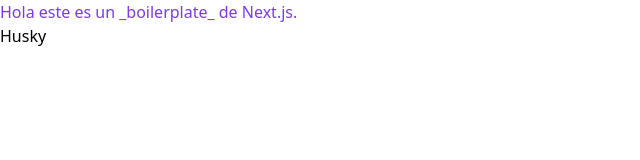
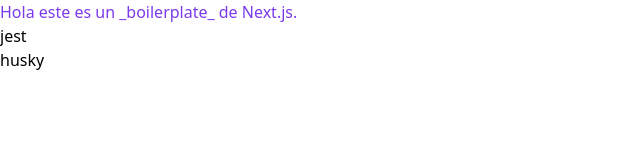
Before and after one commit to enBonnet/nextjs-ts-base, a Next.js app: page / in a window 1280 px wide. Shown: the top 160 px of the page, without its empty margins (0-640 px from the left). Built offline with nearby package versions, Linux system fonts and the light colour scheme.

Commit message:
update index

```diff
--- a/pages/index.tsx
+++ b/pages/index.tsx
@@ -12,7 +12,8 @@
           <a href="https://nextjs.org/learn">Next.js</a>.
         </p>
         <ul>
-          <li>Husky</li>
+          <li>jest</li>
+          <li>husky</li>
         </ul>
       </section>
     </div>
```
